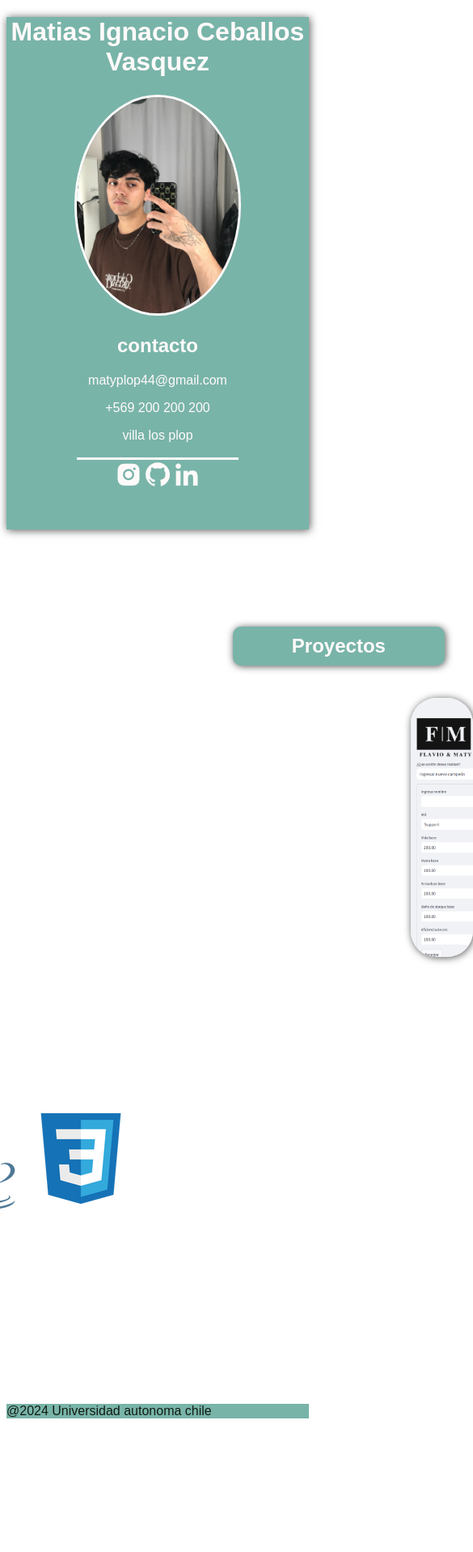
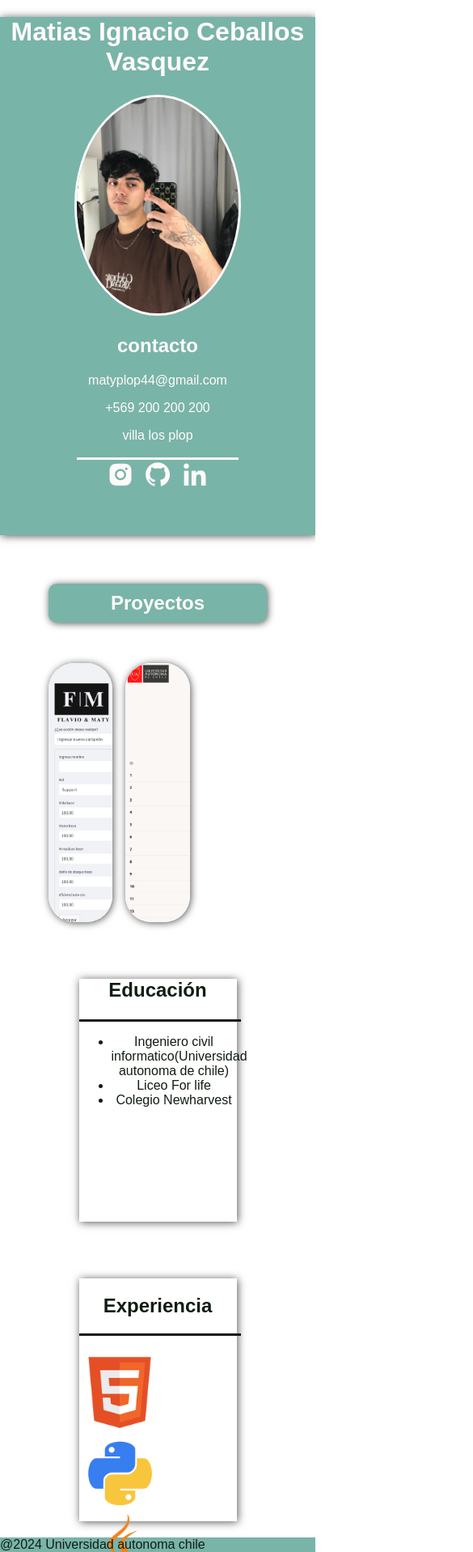
Before and after one commit to Matyplop/portafolio, a plain HTML site: page index.html in a window 390 px wide. Shown: the top 1917 px of the page at 81% size, 585 px wide, since content can reach past the window. Before the commit the page ends 1760 px from the top, so only its background shows below. Drawn offline with nearby package versions, Linux system fonts and the light colour scheme.

Commit message:
hice la pagina responsiva y ordené un poco el html

```diff
--- a/index.html
+++ b/index.html
@@ -61,6 +61,47 @@
 
     </header>
     <main>
+
+        <section class = "seccion">
+            <h2>Proyectos</h2>
+
+
+            <div class="container-categories">
+
+
+                <div class="card-product">
+
+                    <div class="card-category category-campeon">
+
+
+
+
+
+                    </div>
+
+                </div>
+
+                <div class="card-product">
+
+
+                    <div class="card-category category-basedatos">
+
+
+                    </div>
+
+                </div>
+
+
+
+            </div>
+
+
+
+        </section>
+
+
+
+
         <section class="seccion_1">
 
             <h1>Educación</h1>
@@ -110,39 +151,6 @@
 
 
         </section>
-        <section class = "seccion">
-            <h2>Proyectos</h2>
-
-
-            <div class="container-categories">
-                <div class="card-product">
-                    <div class="card-category category-campeon">
-
-
-                    </div>
-                </div>
-            </div>
-
-            <div class="container-categories">
-                <div class="card-product">
-                    <div class="card-category category-basedatos">
-
-
-                    </div>
-                </div>
-            </div>
-
-
-
-
-
-
-
-
-
-
-
-        </section>
 
 
 
--- a/styles/index.css
+++ b/styles/index.css
@@ -24,9 +24,12 @@ html{
 
 }
 
-body{
+body,html{
 
     color: var(--secondary-color);
+    margin : 0;
+    padding: 0;
+    overflow: auto;
 }
 
 
@@ -53,6 +56,7 @@ body{
     box-shadow: 1px 1px 10px #555;
     padding-bottom: 50px;
     color : var(--text-color);
+    width: 100%;
 
 }
 .header img {
@@ -62,17 +66,24 @@ body{
     border-radius: 60%;
 }
 
+.img{
+    border: solid;
+    width: 200px;
+    border-radius: 60%;
+    position: sticky;
+    top:0;
+    margin-left: auto;
+    margin-right: auto;
+
+}
+
 .seccion{
 
 
-    margin: 20px;
-    height: 300px;
-    width: 70%;
+    margin: 60px;
+    width: 100;
 
     text-align: center;
-    position: relative;
-    right: 20px;
-    bottom:  640px;
 
 
 
@@ -84,13 +95,12 @@ body{
 .seccion h2{
     color: var(--text-color);
     box-shadow: 1px 1px 10px #555;
+
     padding: 10px;
     border-radius: 10px;
     margin-bottom: 20px;
     text-align: center;
-    margin:0 auto;
-    position: relative;
-    left: 280px;
+    margin-bottom: 50px;
     background-color: var(--primary-color);
 
 
@@ -120,10 +130,6 @@ body{
     border-radius: 2rem;
     gap: 2rem;
     box-shadow: 1px 1px 10px #555;
-    position: relative;
-    right: 1%;
-    top: 40px;
-    left: 500px;
 }
 .category-campeon{
     background-image: url(../img/campeon.png);
@@ -135,9 +141,6 @@ body{
     background-image: url(../img/basedatos.png);
     background-size: cover;
     background-repeat: no-repeat;
-    position: relative;
-    left: 970px;
-    top: -280px;
 
 
     }
@@ -155,10 +158,6 @@ body{
     margin-left: auto;
     margin-right: auto;
     margin-top: 70px;
-    position: relative;
-
-    left: 500px;
-    top: 570px;
   }
 
 .seccion_2 {
@@ -170,9 +169,8 @@ body{
     margin-left: auto;
     margin-right: auto;
     margin-top: 70px;
-    position: relative;
-    top: 200px;
-    right: 450px;
+    display: flex;
+    flex-direction: column;
 
 
 
@@ -198,7 +196,7 @@ body{
 }
 
 .icons {
-    display: flex;
+
     justify-content: center;
     margin-top: 20px;
     font-size: 36px;
@@ -215,13 +213,21 @@ body{
 }
 
 .icons_2{
-    display: flex;
+    display: flex;  /*el contenedor se adapte */
+    flex-direction:row ;  /*direcion en fila*/
+    flex-wrap: wrap;  /*cuando no hay espacio se va para abajo*/
     justify-content: space-between;
     margin-top: 20px;
     font-size: 48px;
 
   }
 
+  .icons_2 img{
+    width: 100px;
+
+
+}
+
   .ico {
     font-size: 36px;
     margin: 0 10px;
```
